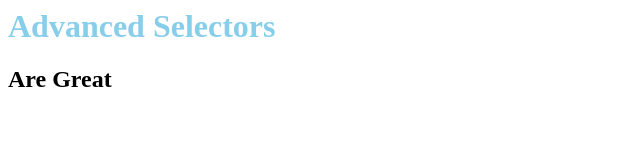
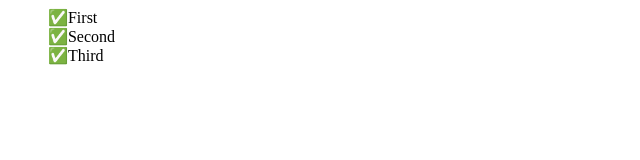
Before and after one commit to xavierbellhaddon/Freemote, a plain HTML site: page index.html in a window 1280 px wide. Shown: the whole page, without its empty margins (0-640 px from the left). Drawn offline with Linux system fonts and the light colour scheme.

Commit message:
1.23 - Pseudo Classes, Pseudo Elements

```diff
--- a/index.html
+++ b/index.html
@@ -2,13 +2,12 @@
 
 <html>
   <body>
-    <div>
-      <div class="container-one">
-        <div>
-          <h1 class="secondary">Advanced Selectors</h1>
-          <h2>Are Great</h2>
-        </div>
+      <div class="box-container">
+          <ul>
+              <li>First</li>
+              <li>Second</li>
+              <li>Third</li>
+          </ul>
       </div>
-    </div>
   </body>
 </html>
--- a/styles.css
+++ b/styles.css
@@ -1,11 +1,7 @@
-h1 {
-    color: skyblue;
-    transition: 0.5s ease all;
+ul {
+    list-style-type: none;
 }
 
-h1:hover {
-    cursor: pointer;
-    color: cornflowerblue;
-    transition: 0.5s ease all;
-    transform: translateY(2rem);
+li::before {
+    content: "✅";
 }
```
